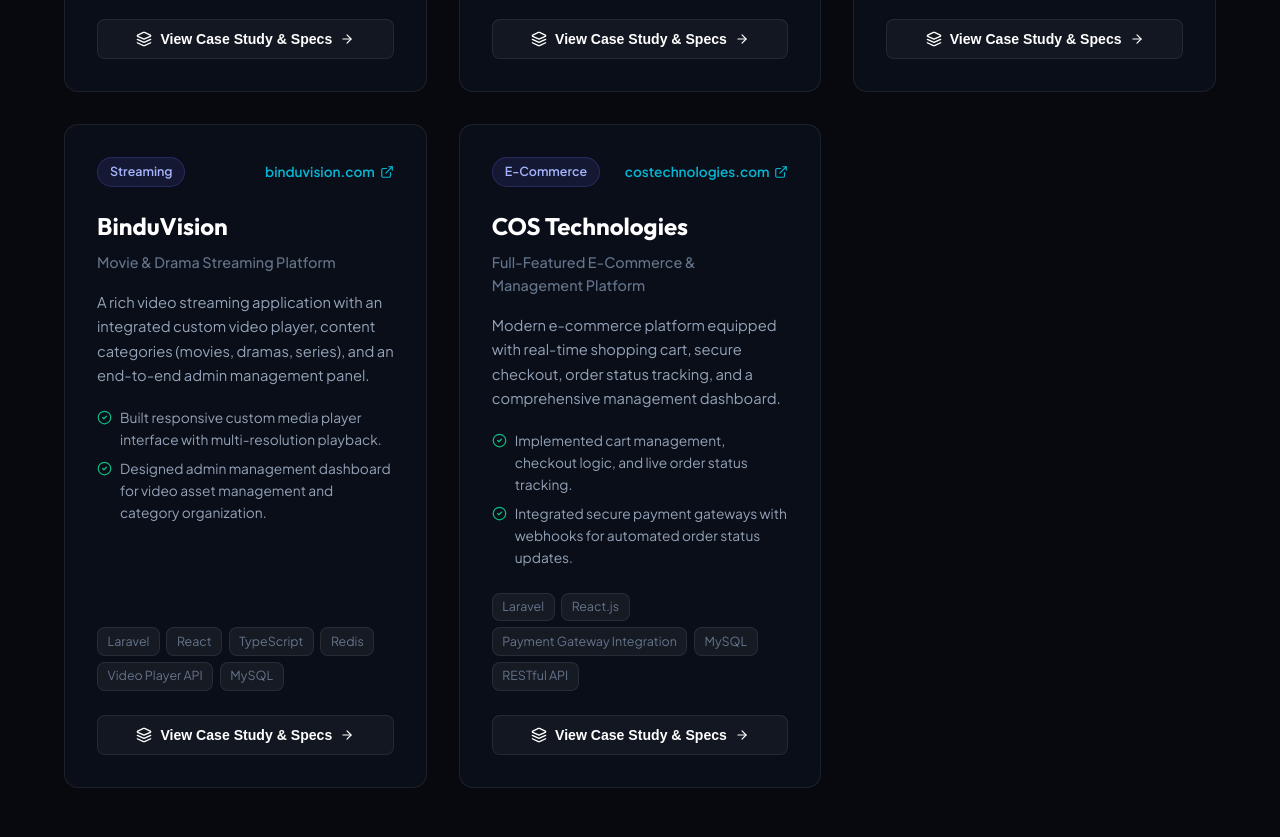
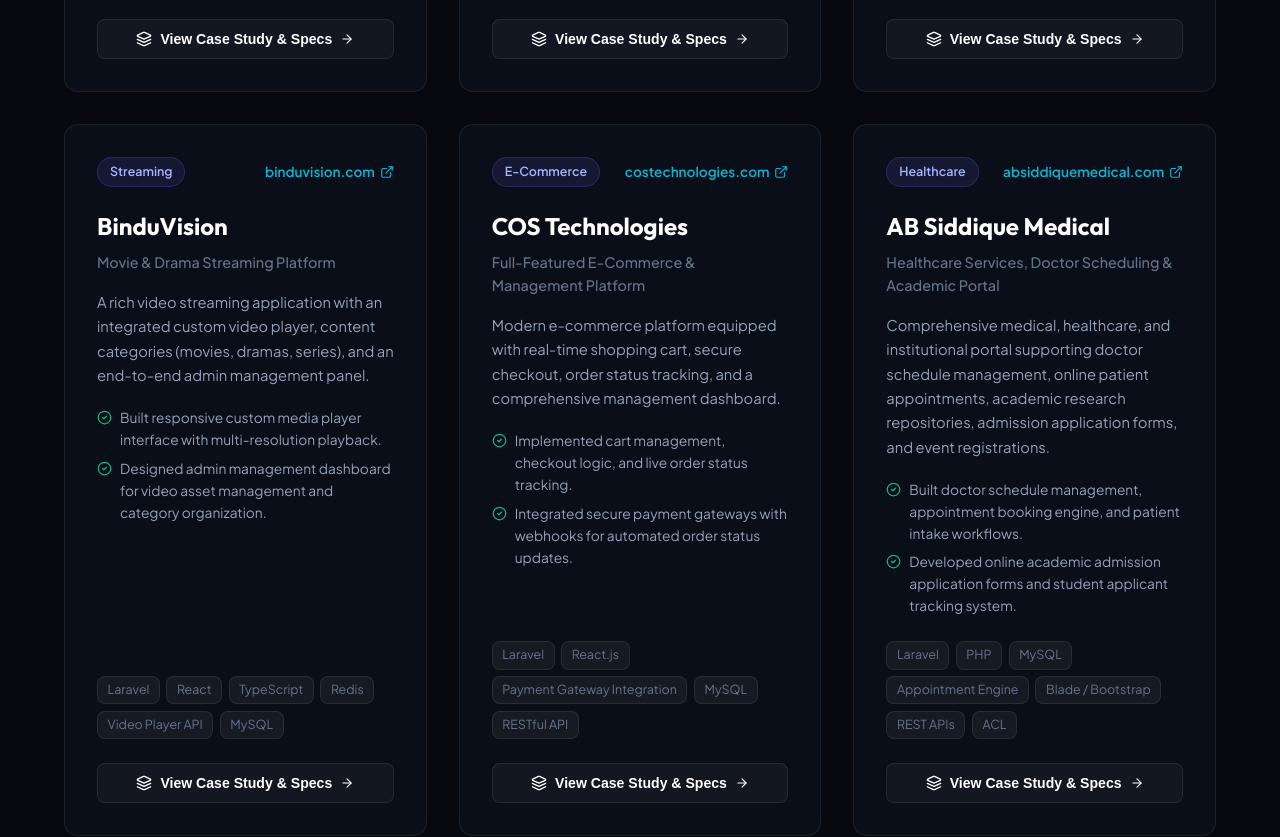
Before and after one commit to masud29/portfolio, a React (Vite) app: page / in a window 1280 px wide. Shown: the part 3780-4617 px from the top of the page. Built offline with nearby package versions, Linux system fonts and the light colour scheme.

Commit message:
Add AB Siddique Medical project to end of portfolio projects

```diff
--- a/src/components/Projects.tsx
+++ b/src/components/Projects.tsx
@@ -8,7 +8,7 @@
   const [selectedCategory, setSelectedCategory] = useState<string>('All');
   const [selectedProject, setSelectedProject] = useState<Project | null>(null);
 
-  const categories = ['All', 'Financial Services', 'Visa & Edu', 'Streaming', 'E-Commerce'];
+  const categories = ['All', 'Financial Services', 'Visa & Edu', 'Healthcare', 'Streaming', 'E-Commerce'];
 
   const filteredProjects = selectedCategory === 'All'
     ? PROJECTS
--- a/src/data/portfolioData.ts
+++ b/src/data/portfolioData.ts
@@ -145,6 +145,25 @@
     ],
     technologies: ['Laravel', 'React.js', 'Payment Gateway Integration', 'MySQL', 'RESTful API'],
     architectureNotes: 'Utilized asynchronous event queues for order notification emails and invoice generation.'
+  },
+  {
+    id: 'ab-siddique-medical',
+    title: 'AB Siddique Medical',
+    subtitle: 'Healthcare Services, Doctor Scheduling & Academic Portal',
+    domain: 'absiddiquemedical.com',
+    liveUrl: 'https://absiddiquemedical.com/',
+    category: 'Healthcare',
+    featured: true,
+    role: 'Full Stack Laravel Developer',
+    description: 'Comprehensive medical, healthcare, and institutional portal supporting doctor schedule management, online patient appointments, academic research repositories, admission application forms, and event registrations.',
+    highlights: [
+      'Built doctor schedule management, appointment booking engine, and patient intake workflows.',
+      'Developed online academic admission application forms and student applicant tracking system.',
+      'Implemented medical research & publication repository along with multi-office directory mapping.',
+      'Configured role-scoped administrative dashboard for medical board members and department staff.'
+    ],
+    technologies: ['Laravel', 'PHP', 'MySQL', 'Appointment Engine', 'Blade / Bootstrap', 'REST APIs', 'ACL'],
+    architectureNotes: 'Custom Laravel architecture featuring dynamic doctor availability scheduling, multi-department academic cataloging, and document storage.'
   }
 ];
 
--- a/src/types/portfolio.ts
+++ b/src/types/portfolio.ts
@@ -15,7 +15,7 @@
   subtitle: string;
   domain: string;
   liveUrl: string;
-  category: 'Full Stack' | 'Visa & Edu' | 'Streaming' | 'E-Commerce' | 'Financial Services';
+  category: 'Full Stack' | 'Visa & Edu' | 'Streaming' | 'E-Commerce' | 'Financial Services' | 'Healthcare';
   description: string;
   highlights: string[];
   technologies: string[];
```
Also changed, not shown: 1 other file (tests, documents, lock files or other folders).
